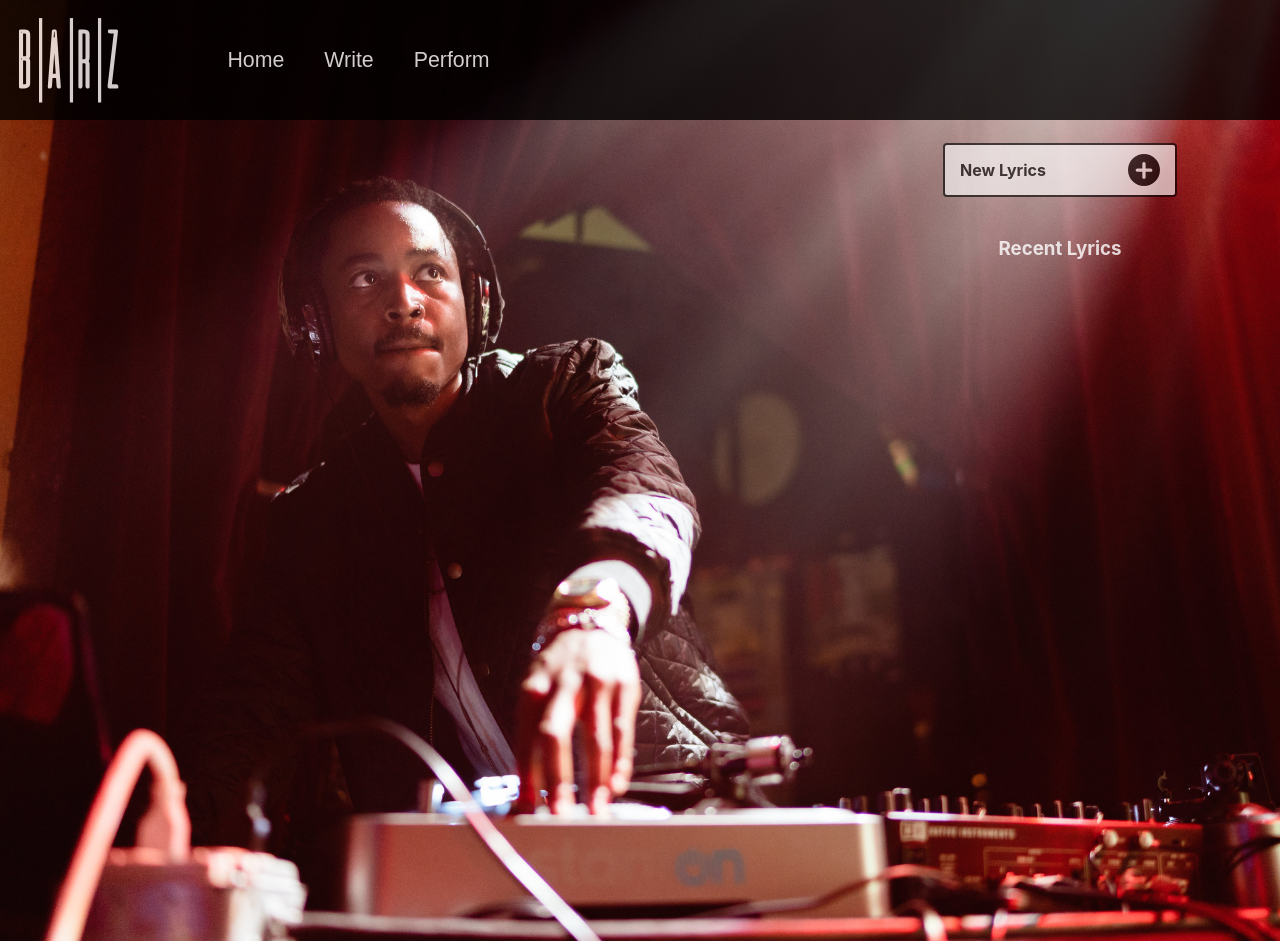
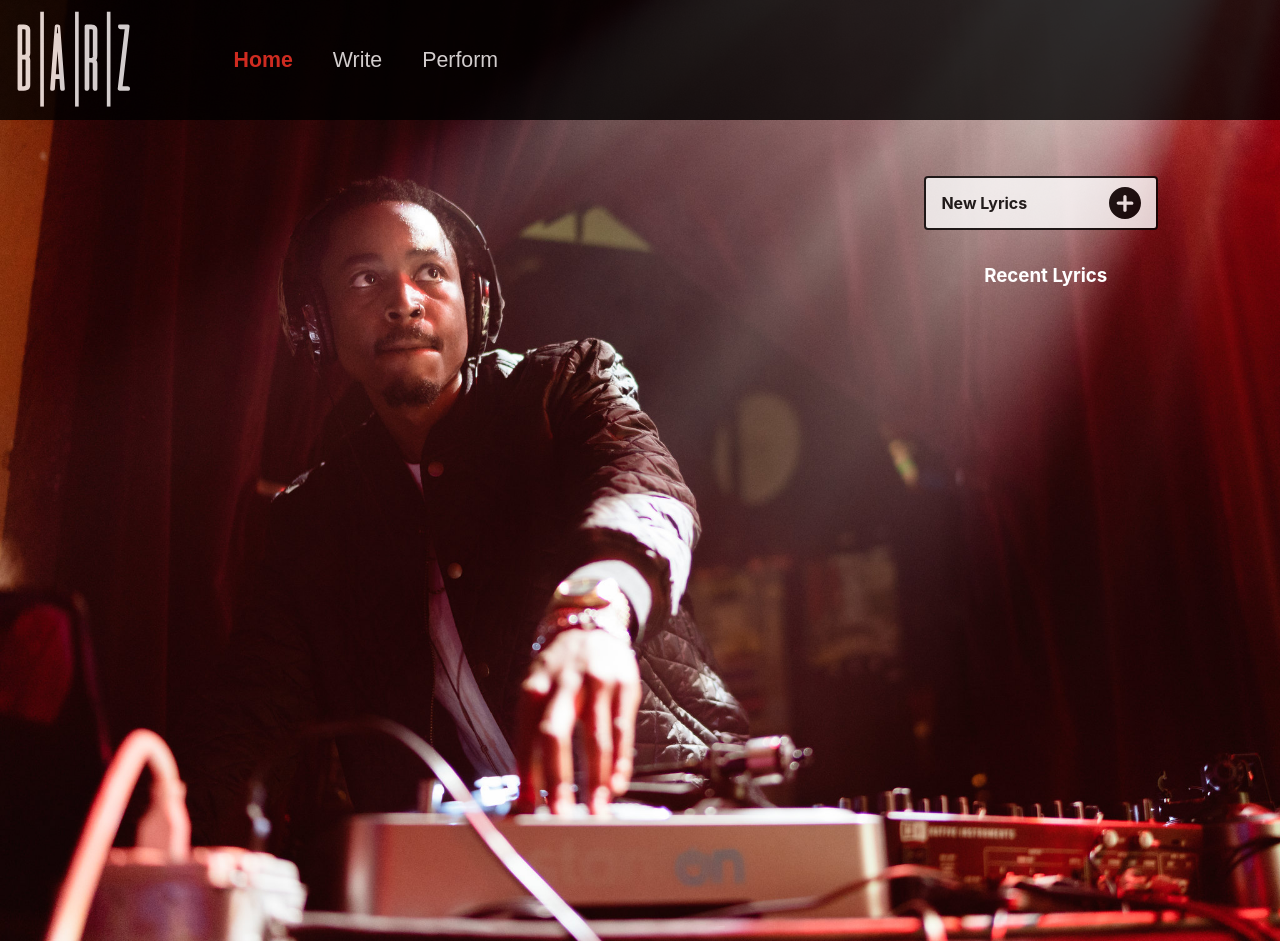
Before and after one commit to rumizen/barz-redux, a React (Create React App) app: page / in a window 1280 px wide. Built offline with nearby package versions, Linux system fonts and the light colour scheme; a web font is replaced by a local one.

Commit message:
Touch up styling and add active navlink styling

```diff
--- a/src/components/NavBar/NavBar.js
+++ b/src/components/NavBar/NavBar.js
@@ -6,15 +6,31 @@ export const NavBar = () => {
 
   return (
     <header className="nav-bar">
-      <img className="nav-bar-logo" src="./images/logo.svg" alt="bars logo" />
+      <img
+        className="nav-bar-logo"
+        src="./images/barzLogo.svg"
+        alt="bars logo"
+      />
       <nav className="nav-bar-links-wrapper">
-        <NavLink className="nav-bar-link" to="/">
+        <NavLink
+          activeClassName="active"
+          className="nav-bar-link"
+          exact to="/"
+        >
           Home
         </NavLink>
-        <NavLink className="nav-bar-link" to="/write">
+        <NavLink
+          activeClassName="active"
+          className="nav-bar-link"
+          exact to="/write"
+        >
           Write
         </NavLink>
-        <NavLink className="nav-bar-link" to="/perform">
+        <NavLink
+          activeClassName="active"
+          className="nav-bar-link"
+          exact to="/perform"
+        >
           Perform
         </NavLink>
       </nav>
--- a/src/components/NavBar/NavBar.scss
+++ b/src/components/NavBar/NavBar.scss
@@ -17,8 +17,8 @@
 .nav-bar-logo {
   position: relative;
   z-index: 1;
-  height: 35vh;
-  margin: -60px -20px -80px -20px;
+  height: 13vh;
+  margin: 7px 0px 0px 13px;
   padding: 0;
 }
 
@@ -35,11 +35,13 @@
   margin: 20px;
   text-decoration: none;
   color: white;
-  &:visited {
-    color: white;
-  }
   &:hover {
     color: $fourth-accent;
     opacity: .9;
   }
 }
+
+.active {
+  color: $main-accent;
+  font-weight: 700;
+}
--- a/src/containers/HomePage/HomePage.js
+++ b/src/containers/HomePage/HomePage.js
@@ -31,8 +31,6 @@ export class HomePage extends Component {
     this.props.history.push(`/write`);
   };
 
-  openLyric = e => {};
-
   render() {
     const allLyrics = this.props.lyrics.map(lyric => {
       return (
@@ -50,7 +48,7 @@ export class HomePage extends Component {
           </p>
         </div>
       );
-    });
+    }).reverse();
 
     return (
       <main className="home-page">
@@ -60,7 +58,6 @@ export class HomePage extends Component {
             alt="a DJ on his turntable with a spotlight shining on him and a background of red stage lights"
           />
         </div>
-        <section className="home-page-lyrics-wrapper">
           <div
             id="createNewLyric"
             className="home-page-write-btn"
@@ -73,7 +70,8 @@ export class HomePage extends Component {
               src="./images/plus.svg"
             />
           </div>
-          <h3>Recent Lyrics</h3>
+          <h3 className="recent-lyrics">Recent Lyrics</h3>
+        <section className="home-page-lyrics-wrapper">
           {allLyrics}
         </section>
       </main>
--- a/src/containers/HomePage/HomePage.scss
+++ b/src/containers/HomePage/HomePage.scss
@@ -11,20 +11,25 @@
   flex-direction: column;
   align-items: center;
   padding: 3px;
-  top: 15vh;
+  top: 35vh;
   right: 2vw;
   position: fixed;
   z-index: 5;
-  height: 70vh;
+  height: 55vh;
   width: 29.9vw;
   overflow-y: scroll;
   opacity: .8;
   border-radius: 4px;
-  h3 {
-    color: white;
-    margin: 40px 0px 10px 0px;
-    align-self: center;
-  }
+}
+
+.recent-lyrics {
+  top: 28vh;
+  right: 13.5vw;
+  position: fixed;
+  z-index: 5;
+  color: white;
+  margin: 40px 0px 10px 0px;
+  align-self: center;
 }
 
 .lyric {
@@ -65,6 +70,10 @@
 }
 
 .home-page-write-btn {
+  top: 22vh;
+  right: 9.5vw;
+  position: fixed;
+  z-index: 5;
   display: flex;
   justify-content: space-between;
   align-items: center;
--- a/src/containers/RhymeBox/RhymeBox.js
+++ b/src/containers/RhymeBox/RhymeBox.js
@@ -17,7 +17,7 @@ export const RhymeBox = ({ rhymes }) => {
       <div>
         <h3 className="rhyme-title">Rhymes for:</h3>
         <h3 className="rhyme-selected">
-          {window.getSelection().toString() || "Highlighted"}
+          {window.getSelection().toString() || "Highlight a word"}
         </h3>
       </div>
       {allRhymes}
```
Also changed, not shown: public/images/barzLogo.svg (added).
